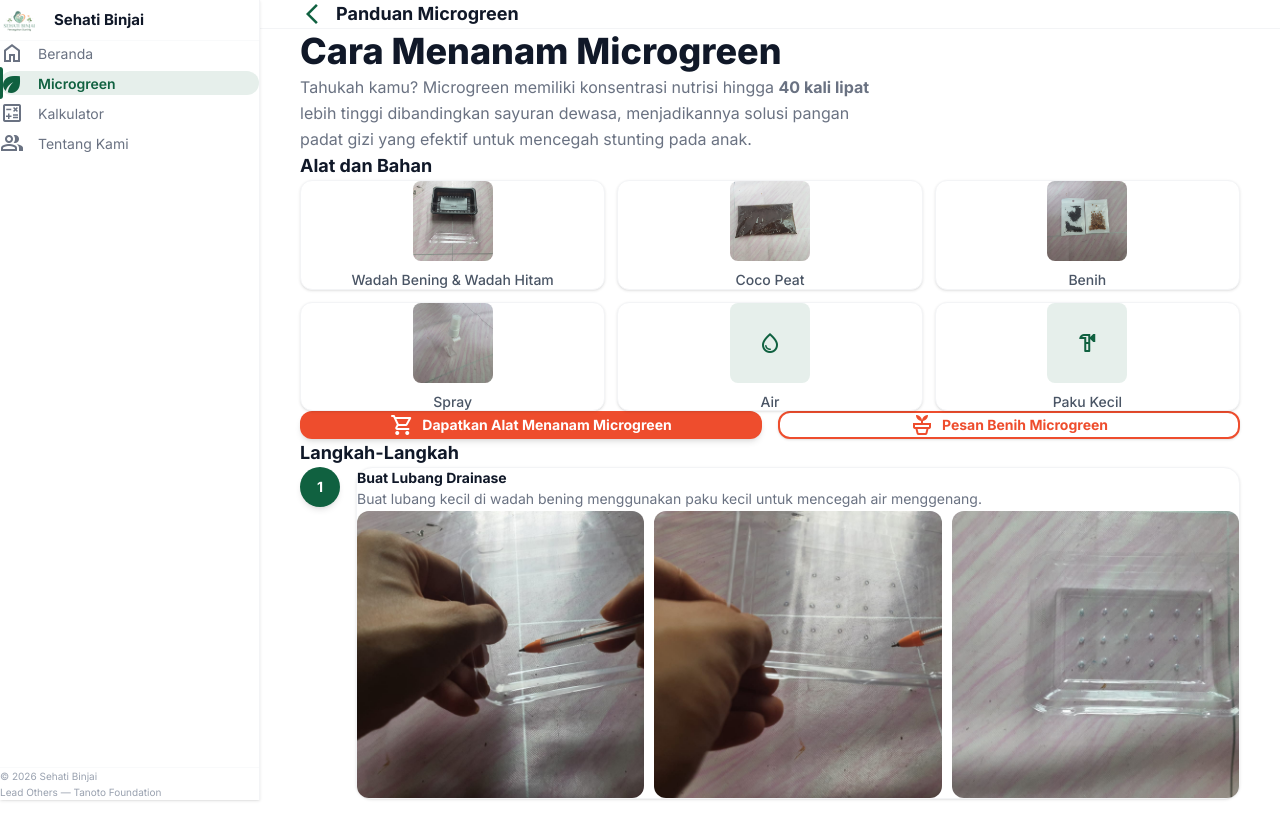
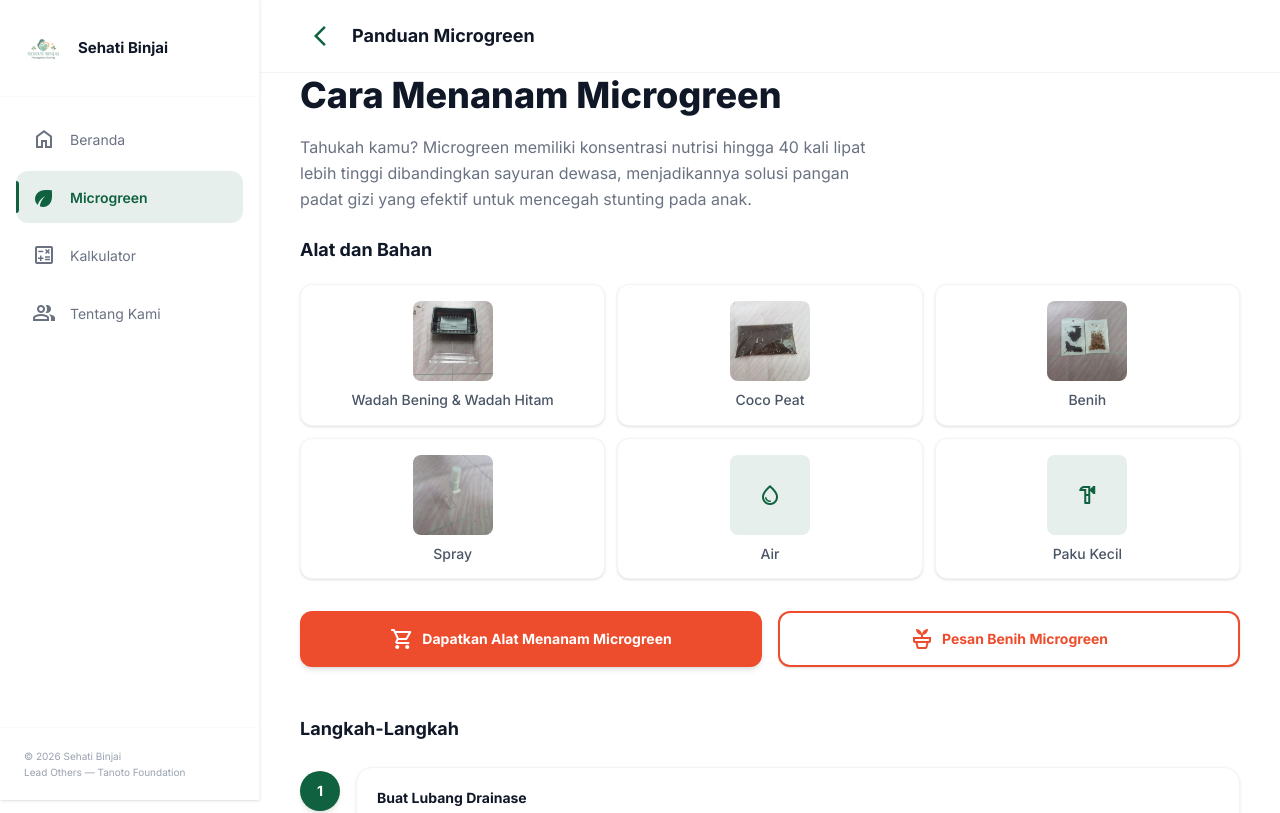
Before and after one commit to RobertOng1/sehati-binjai, a Next.js app: page /microgreen in a window 1280 px wide. Shown: the top 813 px of the page. Built offline with nearby package versions, Linux system fonts and the light colour scheme.

Commit message:
style: change global css margin and padding

```diff
--- a/app/globals.css
+++ b/app/globals.css
@@ -38,8 +38,8 @@
 }
 
 * {
-  margin: 0;
-  padding: 0;
+  margin: 4;
+  padding: 4;
   box-sizing: border-box;
 }
 
--- a/app/microgreen/page.tsx
+++ b/app/microgreen/page.tsx
@@ -40,8 +40,7 @@ export default function MicrogreenPage() {
                         Cara Menanam Microgreen
                     </h2>
                     <p className="mt-4 text-sm md:text-base text-gray-500 leading-relaxed md:max-w-xl">
-                        Tahukah kamu? Microgreen memiliki konsentrasi nutrisi hingga <b>40 kali lipat</b> lebih tinggi dibandingkan sayuran dewasa,
-                        menjadikannya solusi pangan padat gizi yang efektif untuk mencegah stunting pada anak.
+                        Tahukah kamu? Microgreen memiliki konsentrasi nutrisi hingga 40 kali lipat lebih tinggi dibandingkan sayuran dewasa, menjadikannya solusi pangan padat gizi yang efektif untuk mencegah stunting pada anak.
                     </p>
                 </div>
 
--- /dev/null
+++ b/public/fallback-EOePd7G050hkjudfQNSOO.js
@@ -0,0 +1 @@
+(()=>{"use strict";self.fallback=async e=>"document"===e.destination?caches.match("/offline",{ignoreSearch:!0}):Response.error()})();
--- /dev/null
+++ b/public/fallback-JX5_ngGNkqEtm7tl8hZog.js
@@ -0,0 +1 @@
+(()=>{"use strict";self.fallback=async e=>"document"===e.destination?caches.match("/offline",{ignoreSearch:!0}):Response.error()})();
--- /dev/null
+++ b/public/fallback-qFeAlI7Ro5BqExBcudMbI.js
@@ -0,0 +1 @@
+(()=>{"use strict";self.fallback=async e=>"document"===e.destination?caches.match("/offline",{ignoreSearch:!0}):Response.error()})();
```
